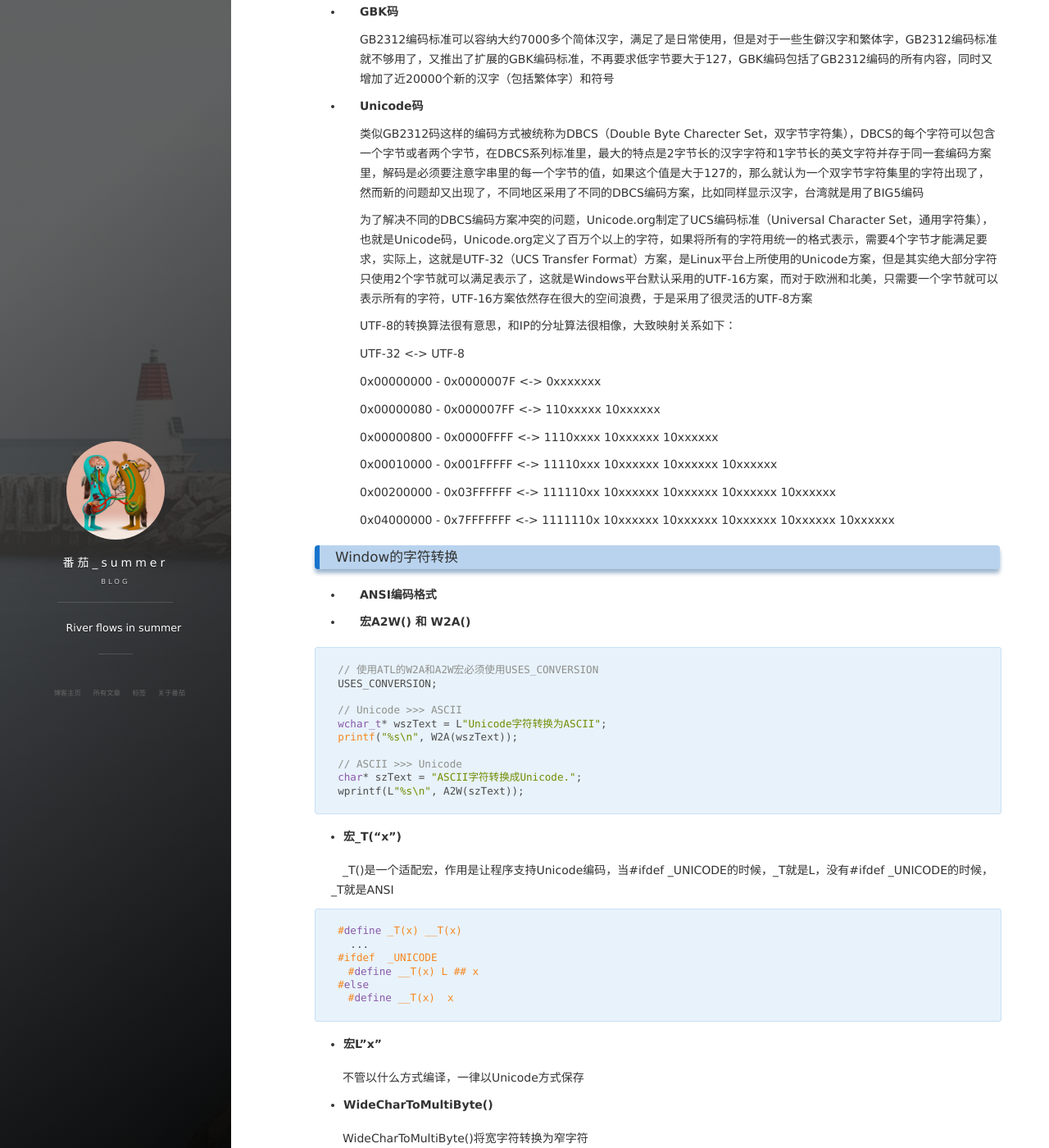
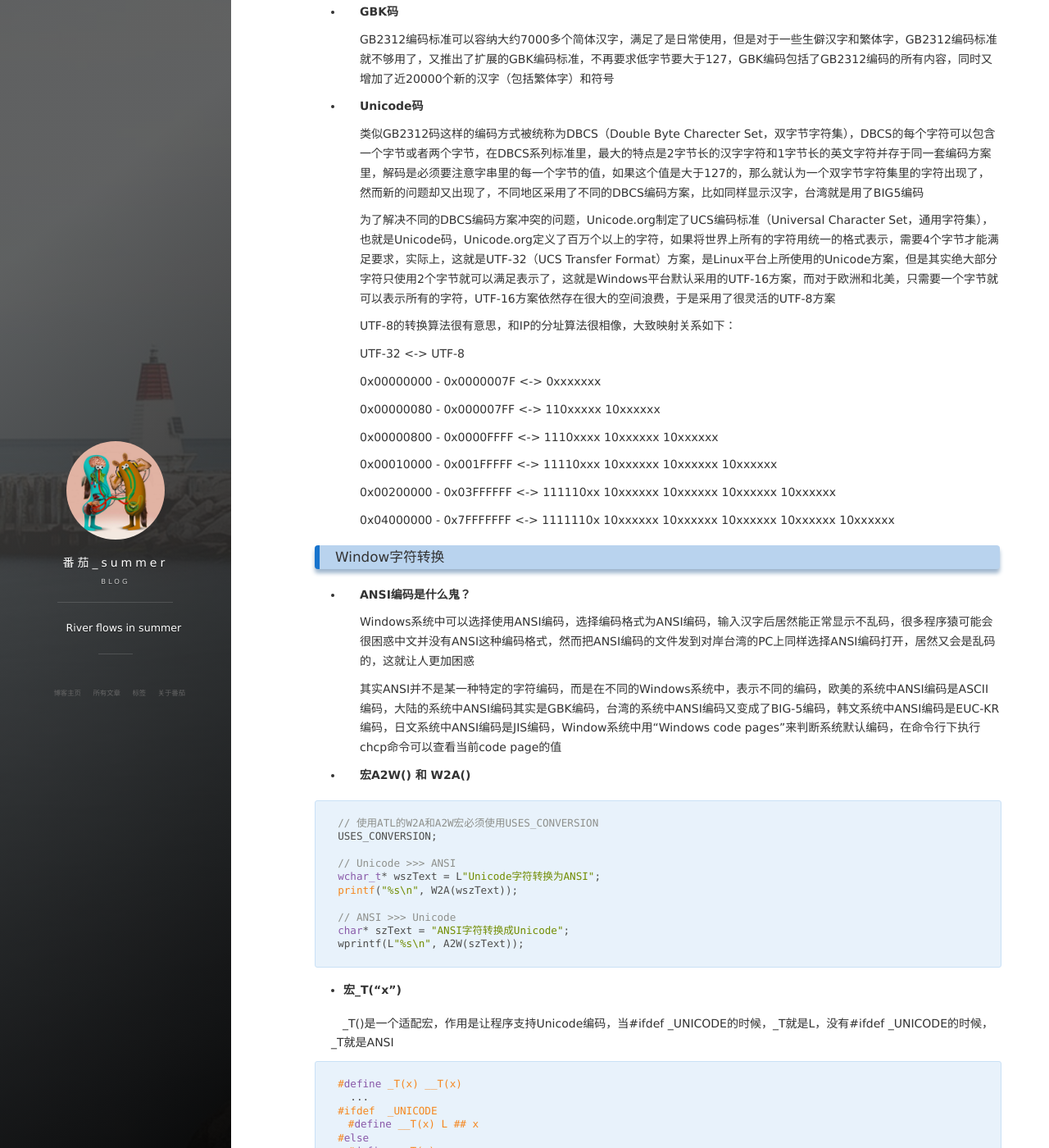
Before and after one commit to summerffly/summerffly.github.io, a Jekyll site: the page built from _posts/2018-05-24-字符编码(via C++)(Updating).md, in a window 1280 px wide and 1400 px high, scrolled down 487 px. Shown: the whole window at 82% size. Built offline with Jekyll 4.4.1, drawn with Linux system fonts in a browser that asks for light colours; nearby versions of some CDN libraries; comment, search, counter and statistics services are not loaded; some of the changed text lies outside the part shown.

Commit message:
UPD <字符编码(via C++)>
- 更新 <字符编码(via C++)>

````diff
--- a/_posts/2018-05-24-C++字符编码(Updating).md
+++ b/_posts/2018-05-24-字符编码(via C++)(Updating).md
@@ -25,7 +25,7 @@ tags: 程序猿的自我修养 C++
 
 	类似GB2312码这样的编码方式被统称为DBCS（Double Byte Charecter Set，双字节字符集），DBCS的每个字符可以包含一个字节或者两个字节，在DBCS系列标准里，最大的特点是2字节长的汉字字符和1字节长的英文字符并存于同一套编码方案里，解码是必须要注意字串里的每一个字节的值，如果这个值是大于127的，那么就认为一个双字节字符集里的字符出现了，然而新的问题却又出现了，不同地区采用了不同的DBCS编码方案，比如同样显示汉字，台湾就是用了BIG5编码
 
-	为了解决不同的DBCS编码方案冲突的问题，Unicode.org制定了UCS编码标准（Universal Character Set，通用字符集），也就是Unicode码，Unicode.org定义了百万个以上的字符，如果将所有的字符用统一的格式表示，需要4个字节才能满足要求，实际上，这就是UTF-32（UCS Transfer Format）方案，是Linux平台上所使用的Unicode方案，但是其实绝大部分字符只使用2个字节就可以满足表示了，这就是Windows平台默认采用的UTF-16方案，而对于欧洲和北美，只需要一个字节就可以表示所有的字符，UTF-16方案依然存在很大的空间浪费，于是采用了很灵活的UTF-8方案
+	为了解决不同的DBCS编码方案冲突的问题，Unicode.org制定了UCS编码标准（Universal Character Set，通用字符集），也就是Unicode码，Unicode.org定义了百万个以上的字符，如果将世界上所有的字符用统一的格式表示，需要4个字节才能满足要求，实际上，这就是UTF-32（UCS Transfer Format）方案，是Linux平台上所使用的Unicode方案，但是其实绝大部分字符只使用2个字节就可以满足表示了，这就是Windows平台默认采用的UTF-16方案，而对于欧洲和北美，只需要一个字节就可以表示所有的字符，UTF-16方案依然存在很大的空间浪费，于是采用了很灵活的UTF-8方案
 
 	UTF-8的转换算法很有意思，和IP的分址算法很相像，大致映射关系如下：
 
@@ -43,9 +43,13 @@ tags: 程序猿的自我修养 C++
 
 	0x04000000 - 0x7FFFFFFF <-> 1111110x 10xxxxxx 10xxxxxx 10xxxxxx 10xxxxxx 10xxxxxx
 
-### Window的字符转换
+### Window字符转换
 
-- **ANSI编码格式**
+- **ANSI编码是什么鬼？**
+
+	Windows系统中可以选择使用ANSI编码，选择编码格式为ANSI编码，输入汉字后居然能正常显示不乱码，很多程序猿可能会很困惑中文并没有ANSI这种编码格式，然而把ANSI编码的文件发到对岸台湾的PC上同样选择ANSI编码打开，居然又会是乱码的，这就让人更加困惑
+
+	其实ANSI并不是某一种特定的字符编码，而是在不同的Windows系统中，表示不同的编码，欧美的系统中ANSI编码是ASCII编码，大陆的系统中ANSI编码其实是GBK编码，台湾的系统中ANSI编码又变成了BIG-5编码，韩文系统中ANSI编码是EUC-KR编码，日文系统中ANSI编码是JIS编码，Window系统中用“Windows code pages”来判断系统默认编码，在命令行下执行chcp命令可以查看当前code page的值
 
 - **宏A2W() 和 W2A()**
 
@@ -53,12 +57,12 @@ tags: 程序猿的自我修养 C++
 // 使用ATL的W2A和A2W宏必须使用USES_CONVERSION
 USES_CONVERSION;
 
-// Unicode >>> ASCII
-wchar_t* wszText = L"Unicode字符转换为ASCII";
+// Unicode >>> ANSI
+wchar_t* wszText = L"Unicode字符转换为ANSI";
 printf("%s\n", W2A(wszText));
 
-// ASCII >>> Unicode
-char* szText = "ASCII字符转换成Unicode.";
+// ANSI >>> Unicode
+char* szText = "ANSI字符转换成Unicode";
 wprintf(L"%s\n", A2W(szText));
 ```
 
@@ -79,38 +83,61 @@ wprintf(L"%s\n", A2W(szText));
 
 　不管以什么方式编译，一律以Unicode方式保存
 
-- **WideCharToMultiByte()**
+- **WideCharToMultiByte() 和 MultiByteToWideChar()**
 
-　WideCharToMultiByte()将宽字符转换为窄字符
+　WideCharToMultiByte()将宽字符编码转换为多字符编码，函数原型如下：
 
 ```
+int WideCharToMultiByte(
+UINT CodePage,
+DWORD dwFlags,
+LPCWSTR lpWideCharStr,
+int cchWideChar,
+LPSTR lpMultiByteStr,
+int cbMultiByte,
+LPCSTR lpDefaultChar,
+LPBOOL lpUsedDefaultChar
+);
+
+// CodePage: 指定要转换成的字符集代码页
+// CP_ACP  当前系统ANSI代码页
+// CP_OEMCP  当前系统OEM代码页，一种原始设备制造商硬件扫描码
+// CP_UTF8  设置UTF-8时lpDefaultChar和lpUsedDefaultChar都必须为NULL
+
+// 宽字符编码转换为多字符编码
 wstring wstr_Src(L"test");
 int nBufferSize = WideCharToMultiByte(CP_ACP, 0, wstr_Src, -1, NULL, 0, NULL, NULL);
-char *ptrch_Target = new char[nBufferSize];
+char *ptrch_Target = new char[nBufferSize+1];
 WideCharToMultiByte(CP_ACP, 0, wstr_Src, -1, ptrch_Target, nBufferSize, NULL, NULL);
 string str_Dest(ptrch_Target);
+delete []ptrch_Target;
 ```
 
-- **MultiByteToWideChar()**
-
-　MultiByteToWideChar()将窄字符转换为宽字符
+　MultiByteToWideChar()将多字符编码转换为宽字符编码，函数原型如下：
 
 ```
+int MultiByteToWideChar(
+UINT CodePage,
+DWORD dwFlags,
+LPCSTR lpMultiByteStr,
+int cbMultiByte,
+LPWSTR lpWideCharStr,
+int cchWideChar
+);
+
+// 多字符编码转换为宽字符编码
 string str_Src(L"test");
-int nBufferSize = MultiByteToWideChar(CP_ACP, 0, str_Src.c_str(), -1, NULL, 0);
-wchar_t *ptrwch_Target = new wchar_t[nBufferSize];
-WideCharToMultiByte(CP_ACP, 0, str_Src.c_str(), -1, ptrwch_Target, nBufferSize);
+int nBufferSize = MultiByteToWideChar(CP_UTF8, 0, str_Src.c_str(), -1, NULL, 0);
+wchar_t *ptrwch_Target = new wchar_t[nBufferSize+1];
+WideCharToMultiByte(CP_UTF8, 0, str_Src.c_str(), -1, ptrwch_Target, nBufferSize);
 wstring wstr_Dest(ptrwch_Target);
+delete []ptrwch_Target;
 ```
 
-### Linux的字符转换
-
-Updateing...
-
-### 参考链接
+### 本文参考链接
 
 [Unicode 和 UTF-8 有何区别？](https://www.zhihu.com/question/23374078)
 
 [ANSI是什么编码？](http://www.cnblogs.com/malecrab/p/5300486.html)
 
-[MultiByteToWideChar的与WideCharToMultiByte的参数详解](http://www.cnblogs.com/wanghao111/archive/2009/05/25/1489021.html)
+[MultiByteToWideChar()与WideCharToMultiByte()的参数详解](http://www.cnblogs.com/wanghao111/archive/2009/05/25/1489021.html)
````
Also changed, not shown: 2 other files.
